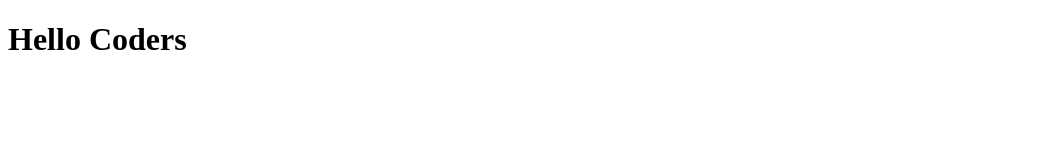
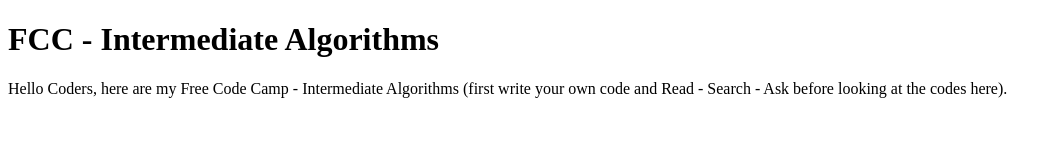
Before and after one commit to akampoori/FCC-intermediateAlg, a plain HTML site: page index.html in a window 1280 px wide. Shown: the whole page, without its empty margins (0-1062 px from the left). Drawn offline with Linux system fonts and the light colour scheme.

Commit message:
Amended index file.

```diff
--- a/index.html
+++ b/index.html
@@ -9,7 +9,9 @@
 </head>
 
 <body>
-  <h1>Hello Coders</h1>
+  <h1>FCC - Intermediate Algorithms</h1>
+  <p>Hello Coders, here are my Free Code Camp - Intermediate Algorithms (first write your own code and Read - Search - Ask before
+    looking at the codes here).</p>
 </body>
 
 </html>
```
